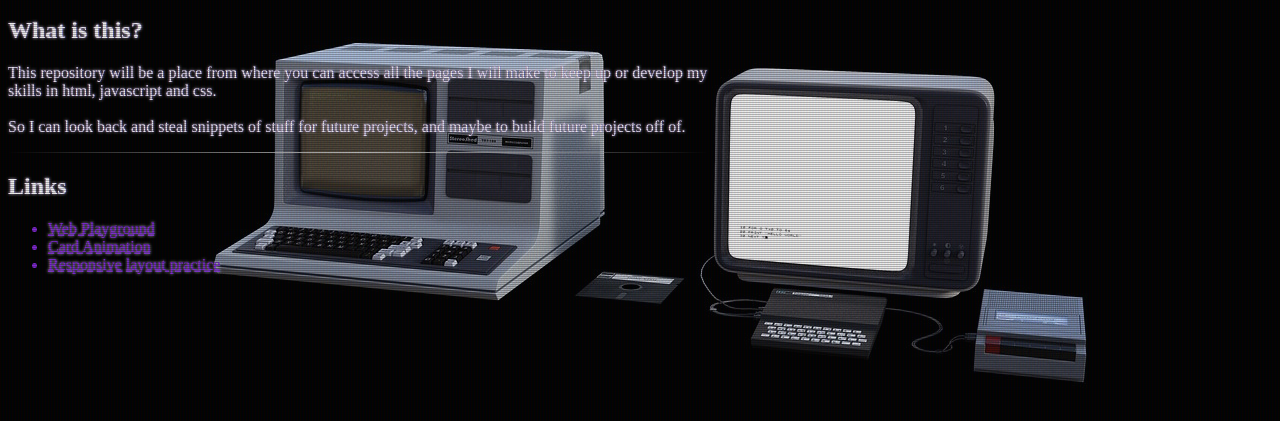
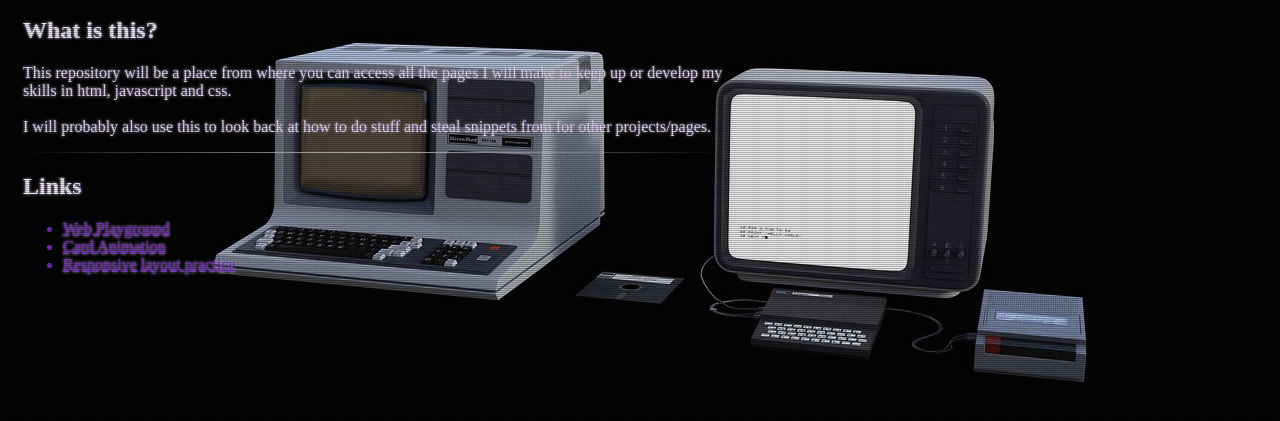
Before and after one commit to AstralVRZ/Web-Playground, a plain HTML site: page index.html in a window 1280 px wide. Shown: the part 139-560 px from the top of the page. Drawn offline with nearby package versions, Linux system fonts and the light colour scheme; no server answers; a web font is replaced by a local one.

Commit message:
Small change

```diff
--- a/index.html
+++ b/index.html
@@ -26,7 +26,7 @@
             <h2>What is this?</h2>
             <p>
                 This repository will be a place from where you can access all the pages I will make to keep up or develop my skills in html, javascript and css.<br><br>
-                So I can look back and steal snippets of stuff for future projects, and maybe to build future projects off of.
+                I will probably also use this to look back at how to do stuff and steal snippets from for other projects/pages.
             </p>
             <hr>
         </div>
--- a/style.css
+++ b/style.css
@@ -23,10 +23,12 @@
 
 .info  {
     width: 700px;
+    margin: 15px;
 }
 
 .links  {
     width: 700px;
+    margin: 15px;
 }
 
 .center {
```
